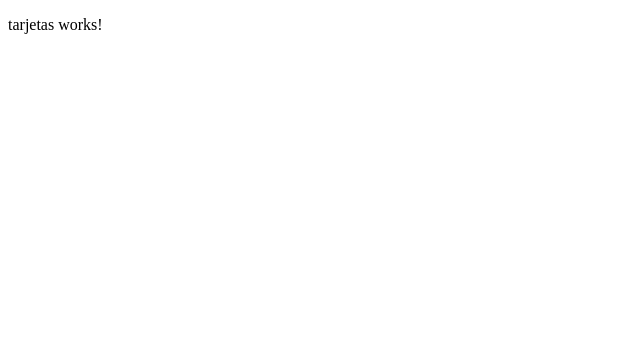
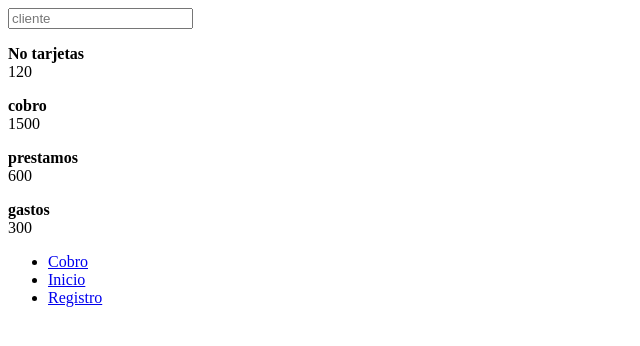
Before and after one commit to israelOlveraH/tarjetas, an Angular app: page /tarjetas in a window 1280 px wide. Shown: the top 346 px of the page, without its empty margins (0-640 px from the left). Built offline with nearby package versions, Linux system fonts and the light colour scheme.

Commit message:
creacion de componente

```diff
--- a/src/app/tarjetas/tarjetas.component.html
+++ b/src/app/tarjetas/tarjetas.component.html
@@ -1 +1,12 @@
-<p>tarjetas works!</p>
+<input id="inputBuscar" type="text" class="input-buscar" placeholder="cliente">
+
+<p class="color-red"><b>No tarjetas</b> <br> 120</p>
+<p><b>cobro</b> <br> 1500</p>
+<p><b>prestamos </b> <br> 600</p>
+<p><b>gastos </b><br> 300</p>
+
+<ul>
+  <li><a href="#" > Cobro </a></li>
+  <li><a href="#" > Inicio </a></li>
+  <li><a href="#" > Registro </a></li>
+</ul>
```
